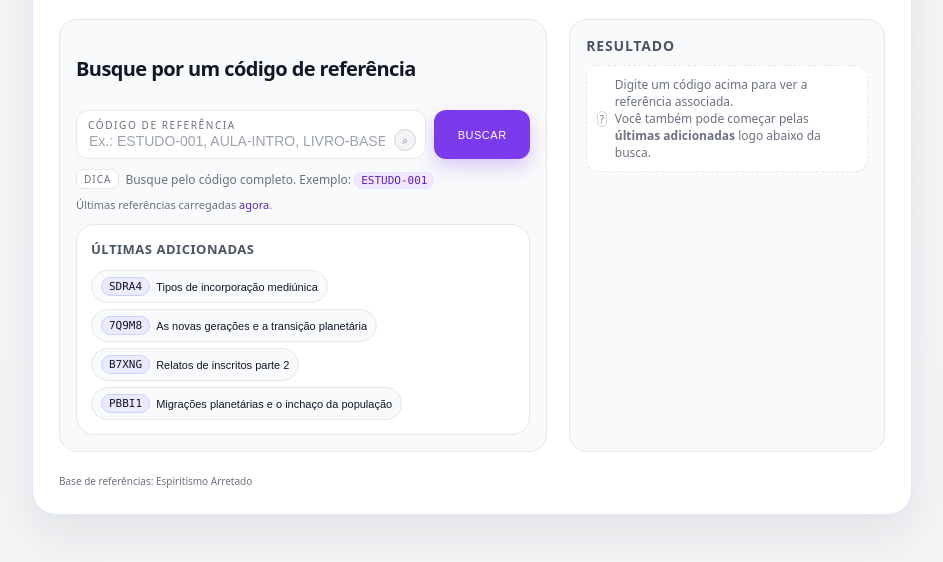
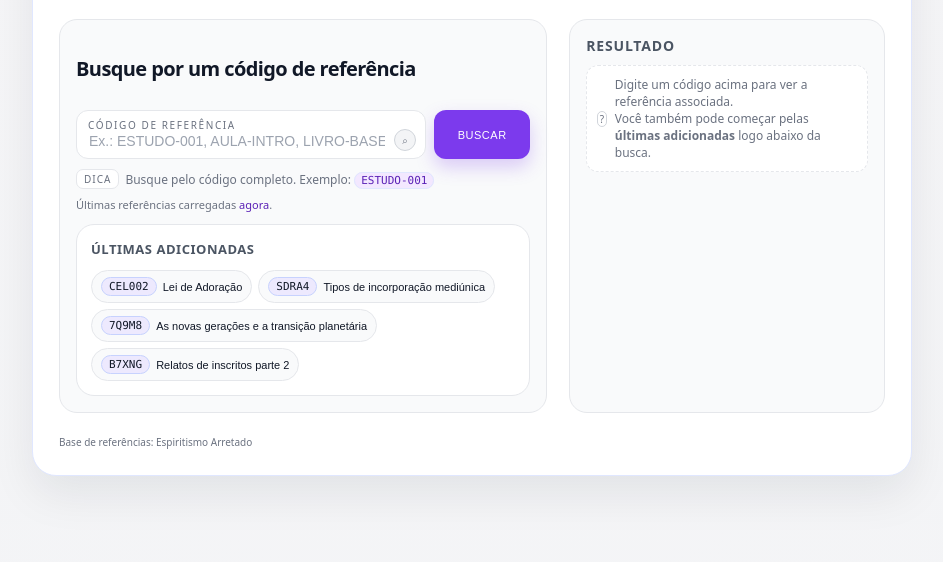
Before and after one commit to raonybenjamim/espiritismoarretado, a plain HTML site: page index.html in a window 1280 px wide. Shown: the part 144-706 px from the top of the page, without its empty margins (168-1111 px from the left). Drawn offline with Linux system fonts and the light colour scheme.

Commit message:
Add new entry for 'Lei de Adoração' to index.html

```diff
--- a/index.html
+++ b/index.html
@@ -845,7 +845,8 @@
         },
 {code: "B7XNG", title: "Relatos de inscritos parte 2", url: "https://drive.google.com/drive/folders/1TX2Xc2D6ns2RY0rkeadl5N7sz-KRw1eq"},
 {code: "7Q9M8", title: "As novas gerações e a transição planetária", url: "https://drive.google.com/drive/folders/1ZK7K48LN2L5zIVQ8jMnW2_FyrEh_M_DS"},
-{code: "SDRA4", title: "Tipos de incorporação mediúnica", url: "https://drive.google.com/drive/folders/17fZzKACtkyjmooczk3nwuKssZFM92gbG"}
+{code: "SDRA4", title: "Tipos de incorporação mediúnica", url: "https://drive.google.com/drive/folders/17fZzKACtkyjmooczk3nwuKssZFM92gbG"},
+{code: "CEL002", title: "Lei de Adoração", url: "https://drive.google.com/drive/folders/1s8BqPPMERAjH3ZbhUHUfPTRLqCZV7MXL"}
       ];
 
       const searchForm = document.getElementById("searchForm");
```
